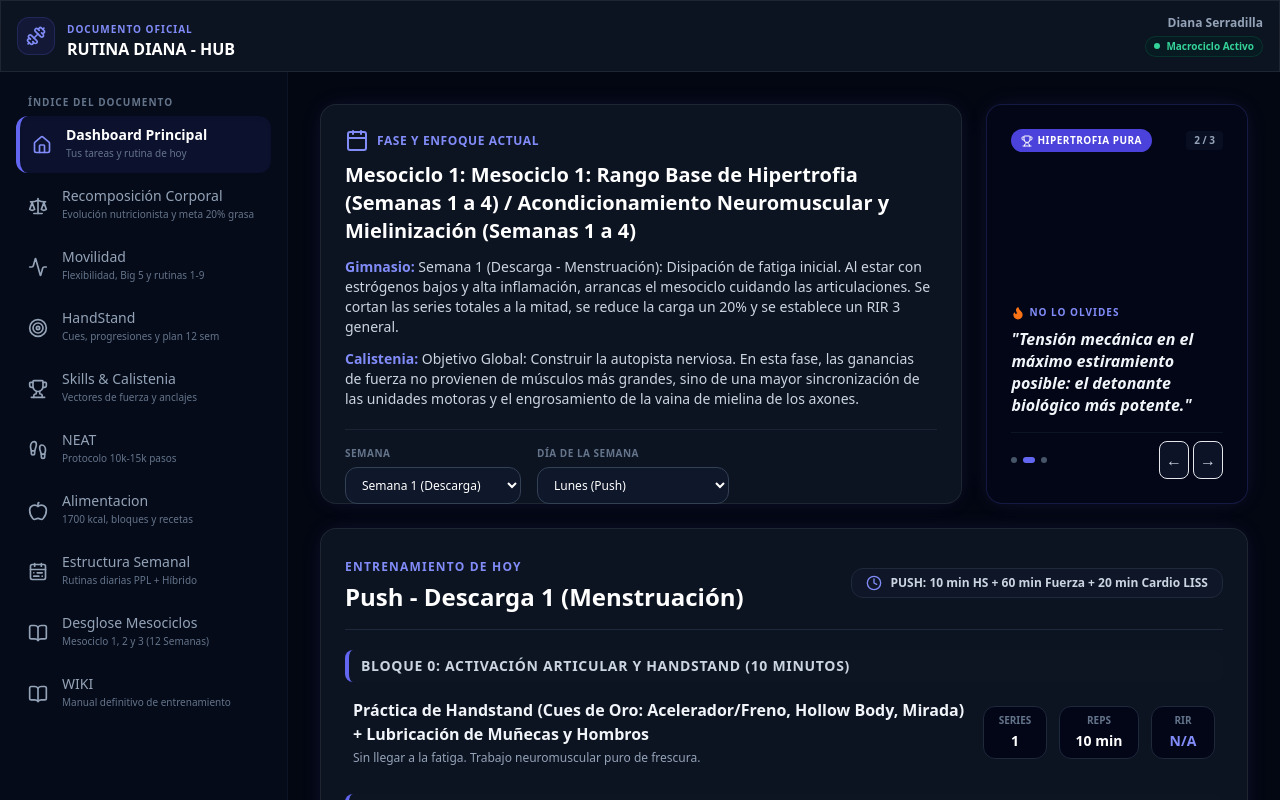
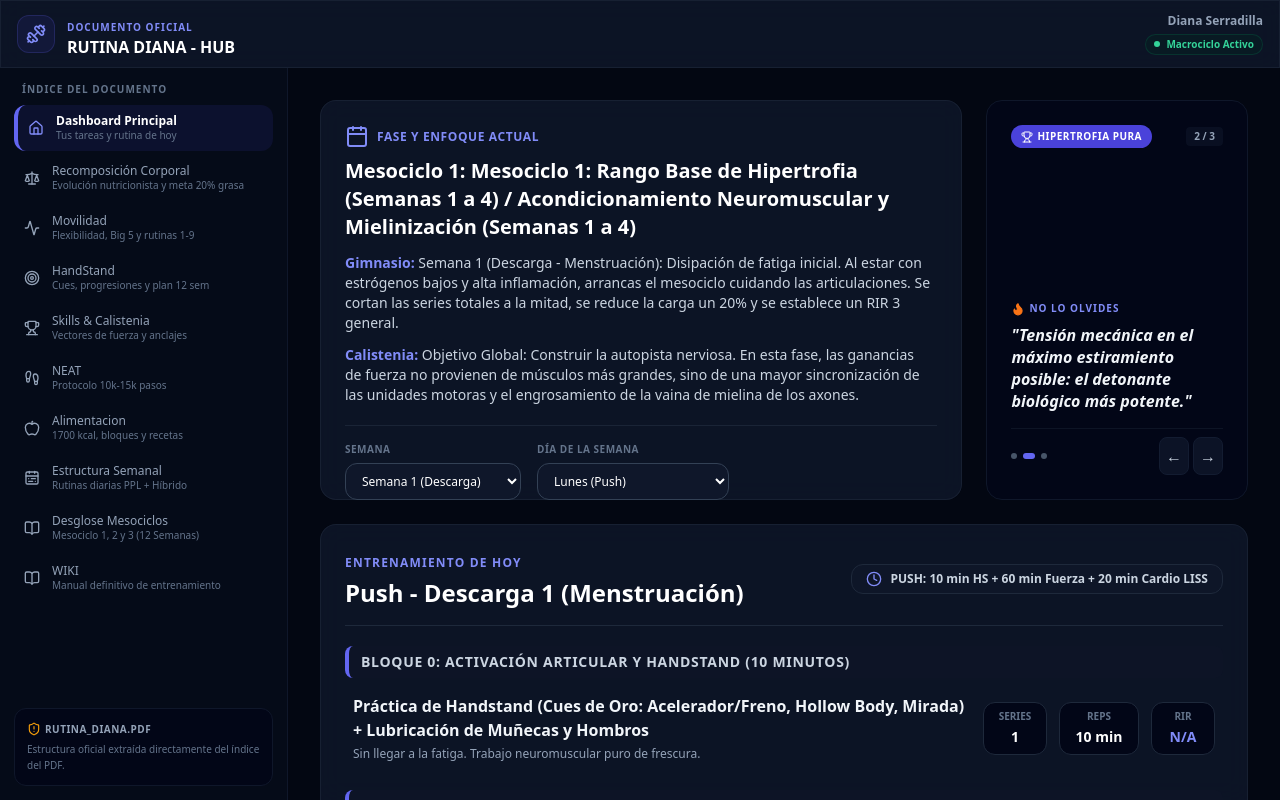
Before and after one commit to DianaSerradilla/hybrid-training, a React (Vite) app: page / in a window 1280 px wide. Shown: the top 800 px of the page. Built offline with nearby package versions, Linux system fonts and the light colour scheme.

Commit message:
Cambios UI

```diff
--- a/src/App.jsx
+++ b/src/App.jsx
@@ -39,10 +39,10 @@ export default function App() {
   };
 
   return (
-    <div className="min-h-screen bg-[#030712] text-slate-200 flex flex-col font-sans">
+    <div className="h-screen w-screen bg-[#030712] text-slate-200 flex flex-col font-sans overflow-hidden">
 
       {/* 1. Header Superior para todas las resoluciones */}
-      <header className="glass-panel border-b border-slate-900 sticky top-0 z-40 px-4 py-3.5 flex items-center justify-between">
+      <header className="glass-panel border-b border-slate-900 shrink-0 z-40 px-4 py-3 flex items-center justify-between">
         <div className="flex items-center gap-3">
           <div className="p-2 bg-indigo-600/10 border border-indigo-500/20 rounded-xl">
             <Dumbbell className="w-5 h-5 text-indigo-400" />
@@ -74,14 +74,14 @@ export default function App() {
       </header>
 
       {/* Main Layout Area */}
-      <div className="flex-grow flex flex-col lg:flex-row">
+      <div className="flex-grow flex flex-col lg:flex-row overflow-hidden min-h-0">
 
-        {/* 2. Sidebar de Navegación (Desktop) */}
-        <aside className="hidden lg:flex flex-col w-72 bg-[#050b18] border-r border-slate-900/80 p-4 shrink-0 justify-between">
-          <div className="space-y-6">
-            <div className="space-y-1">
-              <span className="text-[10px] font-bold text-slate-500 uppercase tracking-widest px-3 font-outfit">Índice del Documento</span>
-              <nav className="space-y-1">
+        {/* 2. Sidebar de Navegación (Desktop) - Fijo y sin scroll */}
+        <aside className="hidden lg:flex flex-col w-72 bg-[#050b18] border-r border-slate-900 p-3.5 shrink-0 justify-between h-full overflow-hidden">
+          <div className="space-y-3 flex flex-col h-full justify-between min-h-0">
+            <div className="space-y-2 min-h-0 flex flex-col flex-grow">
+              <span className="text-[10px] font-bold text-slate-500 uppercase tracking-widest px-2 font-outfit shrink-0">Índice del Documento</span>
+              <nav className="space-y-1 flex-grow overflow-hidden">
                 {navigationItems.map((item) => {
                   const Icon = item.icon;
                   const isActive = activeTab === item.id;
@@ -89,36 +89,36 @@ export default function App() {
                     <button
                       key={item.id}
                       onClick={() => handleNavClick(item.id)}
-                      className={`w-full flex items-center gap-3.5 px-3 py-3 rounded-xl text-left transition-all duration-200 ${isActive ? 'bg-indigo-600/10 border-l-4 border-indigo-500 text-white font-semibold shadow-inner' : 'text-slate-400 hover:text-slate-200 hover:bg-slate-900/40'}`}
+                      className={`w-full flex items-center gap-3 px-2.5 py-1.5 lg:py-2 rounded-xl text-left transition-all duration-200 ${isActive ? 'bg-indigo-600/10 border-l-4 border-indigo-500 text-white font-semibold' : 'text-slate-400 hover:text-slate-200 hover:bg-slate-900/40'}`}
                     >
-                      <Icon className={`w-5 h-5 shrink-0 ${isActive ? 'text-indigo-400' : 'text-slate-400'}`} />
-                      <div>
-                        <span className="text-sm block leading-none font-outfit">{item.name}</span>
-                        <span className="text-[10px] text-slate-500 font-normal mt-1 block">{item.desc}</span>
+                      <Icon className={`w-4 h-4 shrink-0 ${isActive ? 'text-indigo-400' : 'text-slate-400'}`} />
+                      <div className="min-w-0">
+                        <span className="text-xs block leading-tight font-outfit truncate">{item.name}</span>
+                        <span className="text-[10px] text-slate-500 font-normal block truncate">{item.desc}</span>
                       </div>
                     </button>
                   );
                 })}
               </nav>
             </div>
-          </div>
 
             {/* Footer Sidebar Info */}
-          <div className="bg-slate-950 p-3.5 rounded-xl border border-slate-900 text-xs text-slate-500 space-y-2 leading-relaxed">
+            <div className="bg-slate-950 p-3 rounded-xl border border-slate-900 text-xs text-slate-500 space-y-1 shrink-0">
               <span className="flex items-center gap-1 font-bold text-slate-400 uppercase tracking-wider text-[10px] font-outfit">
-              <ShieldAlert className="w-4 h-4 text-amber-500" />
+                <ShieldAlert className="w-3.5 h-3.5 text-amber-500" />
                 Rutina_Diana.pdf
               </span>
-            <p className="text-[10px]">
+              <p className="text-[10px] text-slate-500">
                 Estructura oficial extraída directamente del índice del PDF.
               </p>
+            </div>
           </div>
         </aside>
 
         {/* 3. Mobile Menu Overlay (Drawer) */}
         {mobileMenuOpen && (
           <div className="lg:hidden fixed inset-0 z-30 bg-slate-950/80 backdrop-blur-sm pt-16 px-4">
-            <nav className="glass-panel p-4 rounded-2xl space-y-2 border border-slate-800 shadow-2xl mt-4">
+            <nav className="glass-panel p-4 rounded-2xl space-y-2 border border-slate-900 no-scrollbar mt-4">
               {navigationItems.map((item) => {
                 const Icon = item.icon;
                 const isActive = activeTab === item.id;
@@ -137,8 +137,8 @@ export default function App() {
           </div>
         )}
 
-        {/* 4. Contenido Principal */}
-        <main className="flex-grow p-4 md:p-6 lg:p-8 max-w-7xl mx-auto w-full transition-all duration-300">
+        {/* 4. Contenido Principal - ÚNICO PANEL CON SCROLL VERTICAL */}
+        <main className="flex-grow p-4 md:p-6 lg:p-8 max-w-7xl mx-auto w-full overflow-y-auto h-full min-h-0">
 
           {/* Tab Render Switch */}
           {activeTab === 'dashboard' && (
--- a/src/components/DailyDashboard.jsx
+++ b/src/components/DailyDashboard.jsx
@@ -85,7 +85,7 @@ export default function DailyDashboard({ currentWeek, setCurrentWeek, currentDay
 
       {/* 1. Tarjeta de Motivación Diaria - Carrusel Vertical (Rectángulo Parado) */}
       <div
-        className="lg:col-span-3 lg:col-start-8 lg:row-start-1 relative overflow-hidden rounded-2xl h-[400px] flex flex-col justify-between p-6 border border-indigo-500/20 bg-slate-950 shadow-xl transition-all duration-500 glow-indigo"
+        className="lg:col-span-3 lg:col-start-8 lg:row-start-1 relative overflow-hidden rounded-2xl h-[400px] flex flex-col justify-between p-6 border border-slate-900 bg-slate-950 transition-all duration-500"
       >
         {/* Header / Top Info */}
         <div className="flex items-center justify-between z-10 w-full">
@@ -144,7 +144,7 @@ export default function DailyDashboard({ currentWeek, setCurrentWeek, currentDay
       </div>
 
       {/* 2. Header de Progreso & Selectores Interactivos */}
-      <div className="lg:col-span-7 lg:col-start-1 lg:row-start-1 glass-panel p-6 rounded-2xl flex flex-col justify-between gap-5 glow-indigo lg:h-[400px]">
+      <div className="lg:col-span-7 lg:col-start-1 lg:row-start-1 glass-panel p-6 rounded-2xl flex flex-col justify-between gap-5 lg:h-[400px]">
         <div>
           <div className="flex items-center gap-2 text-indigo-400 font-semibold mb-2 text-xs tracking-wider uppercase">
             <Calendar className="w-4.5 h-4.5" />
@@ -201,7 +201,7 @@ export default function DailyDashboard({ currentWeek, setCurrentWeek, currentDay
 
       {/* 3. Módulo de Entrenamiento del Día (Full Width Column) */}
       <div className="lg:col-span-10 lg:col-start-1 lg:row-start-2 space-y-4">
-        <div className="glass-panel p-6 rounded-2xl glow-indigo space-y-5">
+        <div className="glass-panel p-6 rounded-2xl space-y-5">
           <div className="flex flex-col sm:flex-row sm:items-center justify-between gap-3 border-b border-slate-800 pb-4">
             <div>
               <span className="text-xs font-bold text-indigo-400 uppercase tracking-widest">Entrenamiento de Hoy</span>
--- a/src/components/HandstandDashboard.jsx
+++ b/src/components/HandstandDashboard.jsx
@@ -40,7 +40,7 @@ export default function HandstandDashboard() {
     <div className="space-y-8 animate-fade-in text-slate-100 max-w-7xl mx-auto px-1">
 
       {/* BANNER CABECERA MAESTRA */}
-      <div className="relative overflow-hidden rounded-3xl bg-gradient-to-r from-violet-950/60 via-indigo-950/60 to-slate-950/80 border border-indigo-500/30 p-6 md:p-8 flex flex-col md:flex-row justify-between items-start md:items-center gap-6 shadow-2xl backdrop-blur-md glow-indigo">
+      <div className="relative overflow-hidden rounded-3xl bg-gradient-to-r from-violet-950/60 via-indigo-950/60 to-slate-950/80 border border-slate-900 p-6 md:p-8 flex flex-col md:flex-row justify-between items-start md:items-center gap-6 backdrop-blur-md">
         <div className="space-y-3 max-w-3xl">
           <div className="inline-flex items-center gap-2 px-3 py-1 rounded-full text-xs font-semibold bg-indigo-500/10 text-indigo-400 border border-indigo-500/20 font-mono">
             <Sparkles className="w-3.5 h-3.5" />
--- a/src/components/SkillsCalisthenicsModule.jsx
+++ b/src/components/SkillsCalisthenicsModule.jsx
@@ -7,7 +7,7 @@ export default function SkillsCalisthenicsModule() {
     <div className="space-y-8 max-w-7xl mx-auto w-full text-slate-100">
 
       {/* BANNER PRINCIPAL */}
-      <div className="relative overflow-hidden rounded-3xl bg-gradient-to-r from-fuchsia-950/60 via-indigo-950/60 to-slate-950/80 border border-fuchsia-500/30 p-6 md:p-8 flex flex-col md:flex-row justify-between items-start md:items-center gap-6 shadow-2xl backdrop-blur-md glow-fuchsia">
+      <div className="relative overflow-hidden rounded-3xl bg-gradient-to-r from-fuchsia-950/60 via-indigo-950/60 to-slate-950/80 border border-slate-900 p-6 md:p-8 flex flex-col md:flex-row justify-between items-start md:items-center gap-6 backdrop-blur-md">
         <div className="space-y-3 max-w-3xl">
           <div className="inline-flex items-center gap-2 px-3 py-1 rounded-full text-xs font-semibold bg-fuchsia-500/10 text-fuchsia-400 border border-fuchsia-500/20 font-mono">
             <Sparkles className="w-3.5 h-3.5" />
--- a/src/index.css
+++ b/src/index.css
@@ -3,6 +3,9 @@
 @tailwind utilities;
 
 @layer base {
+  *, ::before, ::after {
+    border-color: #1e293b;
+  }
   body {
     @apply bg-[#030712] text-slate-200 antialiased;
     font-family: 'Outfit', 'Inter', system-ui, -apple-system, sans-serif;
@@ -37,31 +40,35 @@
   scrollbar-width: none;
 }
 
-/* Glassmorphism custom classes */
+/* Glassmorphism custom classes - dark subtle borders, no white edges */
 .glass-panel {
-  background: rgba(17, 24, 39, 0.75);
+  background: rgba(15, 23, 42, 0.85);
   backdrop-filter: blur(12px);
   -webkit-backdrop-filter: blur(12px);
-  border: 1px solid rgba(255, 255, 255, 0.08);
+  border: 1px solid rgba(30, 41, 59, 0.6);
 }
 
 .glass-card {
-  background: rgba(31, 41, 55, 0.4);
+  background: rgba(30, 41, 59, 0.3);
   backdrop-filter: blur(8px);
   -webkit-backdrop-filter: blur(8px);
-  border: 1px solid rgba(255, 255, 255, 0.05);
+  border: 1px solid rgba(30, 41, 59, 0.4);
 }
 
-.glow-indigo {
-  box-shadow: 0 0 25px -5px rgba(99, 102, 241, 0.15);
+/* Shadows removed for clean flat UI */
+.glow-indigo,
+.glow-fuchsia,
+.glow-emerald {
+  box-shadow: none !important;
 }
 
-.glow-fuchsia {
-  box-shadow: 0 0 25px -5px rgba(217, 70, 239, 0.15);
+/* Ensure all navigation containers have no visible scrollbar */
+nav, .nav-container {
+  -ms-overflow-style: none;
+  scrollbar-width: none;
 }
-
-.glow-emerald {
-  box-shadow: 0 0 25px -5px rgba(16, 185, 129, 0.15);
+nav::-webkit-scrollbar, .nav-container::-webkit-scrollbar {
+  display: none;
 }
 
 @keyframes pulse-slow {
--- a/tailwind.config.js
+++ b/tailwind.config.js
@@ -7,12 +7,18 @@ export default {
   theme: {
     extend: {
       colors: {
+        slate: {
+          850: '#131c31',
+        },
         workout: {
           push: '#6366f1', // Indigo
           pull: '#d946ef', // Fuchsia
           legs: '#10b981', // Emerald
           recovery: '#6b7280' // Gray
         }
+      },
+      borderColor: {
+        DEFAULT: '#1e293b',
       }
     },
   },
```
Also changed, not shown: src/components/WikiModule.jsx (+94 -28 lines), public/wiki_cover.png (added). Lines whose indentation alone changed are shown as unchanged.
